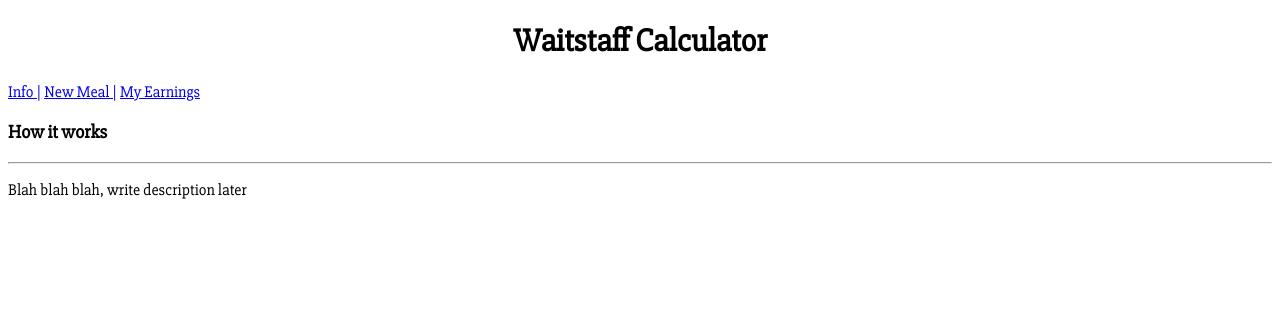
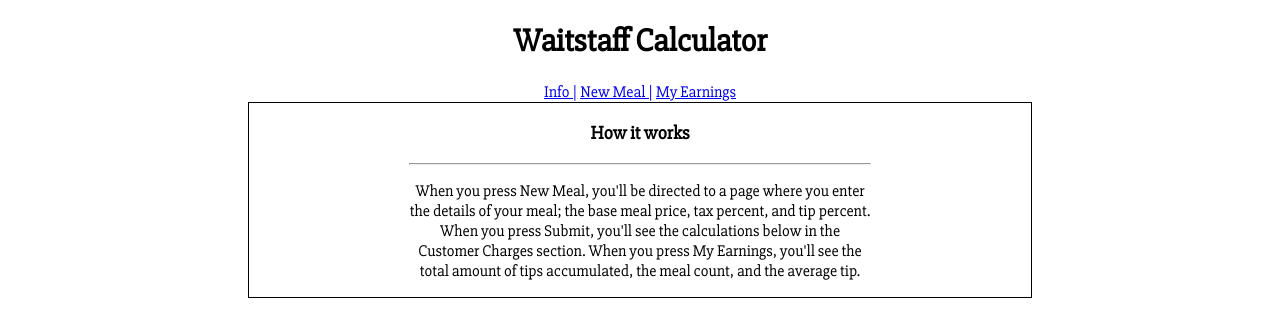
Before and after one commit to nicole-lindsay/waitstaff, a website: page index.html at #/earnings in a window 1280 px wide. Drawn offline with nearby package versions, Linux system fonts and the light colour scheme; some packages are replaced by stand-ins of ours.

Commit message:
tweaking css, wrote info section

```diff
--- a/index.html
+++ b/index.html
@@ -9,13 +9,13 @@
 </head>
 
 <body>
-    <h1>Waitstaff Calculator</h1>
-    <a ng-href="#/info">Info |</a>
-    <a ng-href="#/newmeal">New Meal |</a>
-    <a ng-href="#/earnings">My Earnings</a>
-
+    <div id="routes">
+        <h1>Waitstaff Calculator</h1>
+        <a ng-href="#/info">Info |</a>
+        <a ng-href="#/newmeal">New Meal |</a>
+        <a ng-href="#/earnings">My Earnings</a>
+    </div>
     <div ng-view></div>
-
     <script type="text/javascript" src="node_modules/angular/angular.js"></script>
     <script type="text/javascript" src="node_modules/angular-route/angular-route.js"></script>
     <script type="text/javascript" src="node_modules/jquery/dist/jquery.js"></script>
--- a/info.html
+++ b/info.html
@@ -1,3 +1,5 @@
-<h3>How it works</h3>
-<hr>
-<p>Blah blah blah, write description later</p>
+<div id="info">
+	<h3>How it works</h3>
+	<hr>
+	<p>When you press New Meal, you'll be directed to a page where you enter the details of your meal; the base meal price, tax percent, and tip percent. When you press Submit, you'll see the calculations below in the Customer Charges section. When you press My Earnings, you'll see the total amount of tips accumulated, the meal count, and the average tip.</p>
+</div>
--- a/style.css
+++ b/style.css
@@ -2,16 +2,18 @@ body {
 	font-family: 'Slabo 27px', serif;
 }
 
-#mealDetails, #custCharges, #earnInfo {
+#routes {
+	text-align: center;
+}
+
+#mealDetails, #custCharges, #earnInfo, #info {
 	border-style: solid;
 	border-width: thin;
-	padding-left: 7em;
-	padding-right: 7em;
-}
-
-#waitstaff {
-	display: flex;
-	justify-content: space-around;
+	padding-left: 10em;
+	padding-right: 10em;
+	margin-left: 15em;
+	margin-right: 15em;
+	text-align: center;
 }
 
 .boxTitle {
@@ -23,10 +25,6 @@ h1 {
 	text-align: center;
 }
 
-#buttons {
-	margin-left: 2em;
+#reset {
+	margin-left: 49em;
 }
-
-#resetButton {
-	padding-top: 10em;
-}
```
Also changed, not shown: earnings.html (+1 -1 lines).
